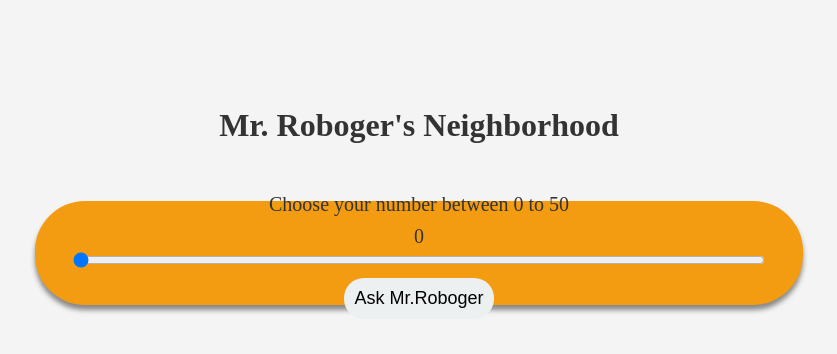
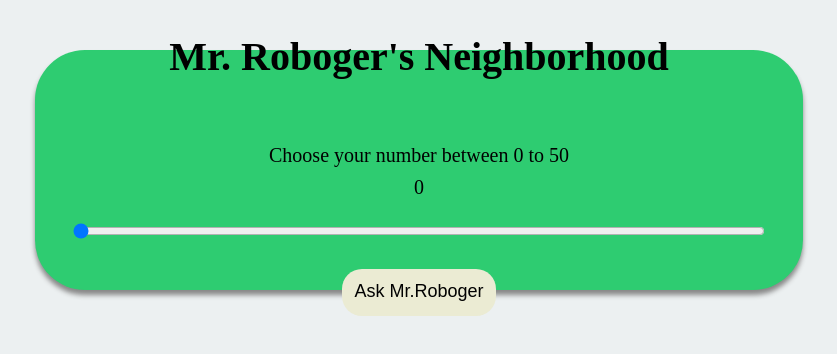
Before and after one commit to onurkaymak/mr-roboger, a plain HTML site: page index.html in a window 1280 px wide. Shown: the whole page, without its empty margins (221-1058 px from the left). Drawn offline with Linux system fonts and the light colour scheme.

Commit message:
WIP HTML structe, WIP CSS

```diff
--- a/css/styles.css
+++ b/css/styles.css
@@ -16,12 +16,11 @@ body {
   font-weight: 300;
   line-height: 1.6;
   font-size: 1.6rem;
-  color: #333;
   height: 100vh;
 }
 
 h1 {
-  margin-top: 10rem;
+  margin-bottom: 5rem;
 }
 
 .container-main {
@@ -30,14 +29,14 @@ h1 {
   display: flex;
   flex-direction: column;
   align-items: center;
-  background-color: #f4f4f4;
+  background-color: #ecf0f1;
 }
 
 .form {
   width: 60%;
-  height: 13vh;
+  height: 30vh;
   font-size: 2rem;
-  background-color: #f39c12;
+  background-color: #2ecc71;
   box-shadow: 0px 5px 5px #888;
   border-radius: 50px;
   margin-top: 5rem;
@@ -50,18 +49,40 @@ h1 {
 
 .form-input {
   width: 90%;
+  margin: 2rem;
 }
 
 .form-btn {
   margin-top: 1rem;
-  padding: 1rem;
+  padding: 1.2rem;
   font-size: 1.8rem;
   border-radius: 2rem;
   border: none;
-  background-color: #ecf0f1;
+  background-color: #ebebd3;
   transition: all 0.5s;
 }
 
 .form-btn:hover {
   cursor: pointer;
+  transform: translateY(-0.3rem);
 }
+
+.form-btn:active {
+  transform: translateY(0.3rem);
+}
+
+.form-btn:after {
+  display: block;
+  content: '';
+  border-bottom: solid 2px transparent;
+  transform: scaleX(0);
+  transition: transform 250ms ease-in-out;
+}
+
+.form-btn:hover:after {
+  display: block;
+  content: '';
+  border-bottom: solid 2px black;
+  transform: scaleX(1);
+  transition: transform 350ms ease-in-out;
+}
--- a/index.html
+++ b/index.html
@@ -9,8 +9,8 @@
   </head>
   <body>
     <div class="container-main">
-      <h1>Mr. Roboger's Neighborhood</h1>
-      <form class="form">
+      <form class="form" id="form">
+        <h1>Mr. Roboger's Neighborhood</h1>
         <p class="form-text">Choose your number between 0 to 50</p>
 
         <label for="volume" id="input-label">0</label>
@@ -23,7 +23,6 @@
           value="0"
           class="form-input"
         />
-
         <button type="submit" class="form-btn">Ask Mr.Roboger</button>
       </form>
     </div>
--- a/js/scripts.js
+++ b/js/scripts.js
@@ -35,15 +35,15 @@ askMrRoboger(40);
 // UI Logic
 
 window.addEventListener("load", function () {
+    const form = document.getElementById('form');
     const formInput = document.getElementsByClassName('form-input')[0];
     const formInputLabel = document.getElementById('input-label');
-    console.log(formInput);
-    // console.log(formInputLabel);
 
-    formInput.addEventListener("input", function () {
+    formInput.addEventListener('input', function () {
         formInputLabel.innerText = formInput.value;
     });
 
-
-    const form = document.getElementsByClassName('form');
+    form.addEventListener('submit', function (event) {
+        event.preventDefault();
+    });
 });
```
